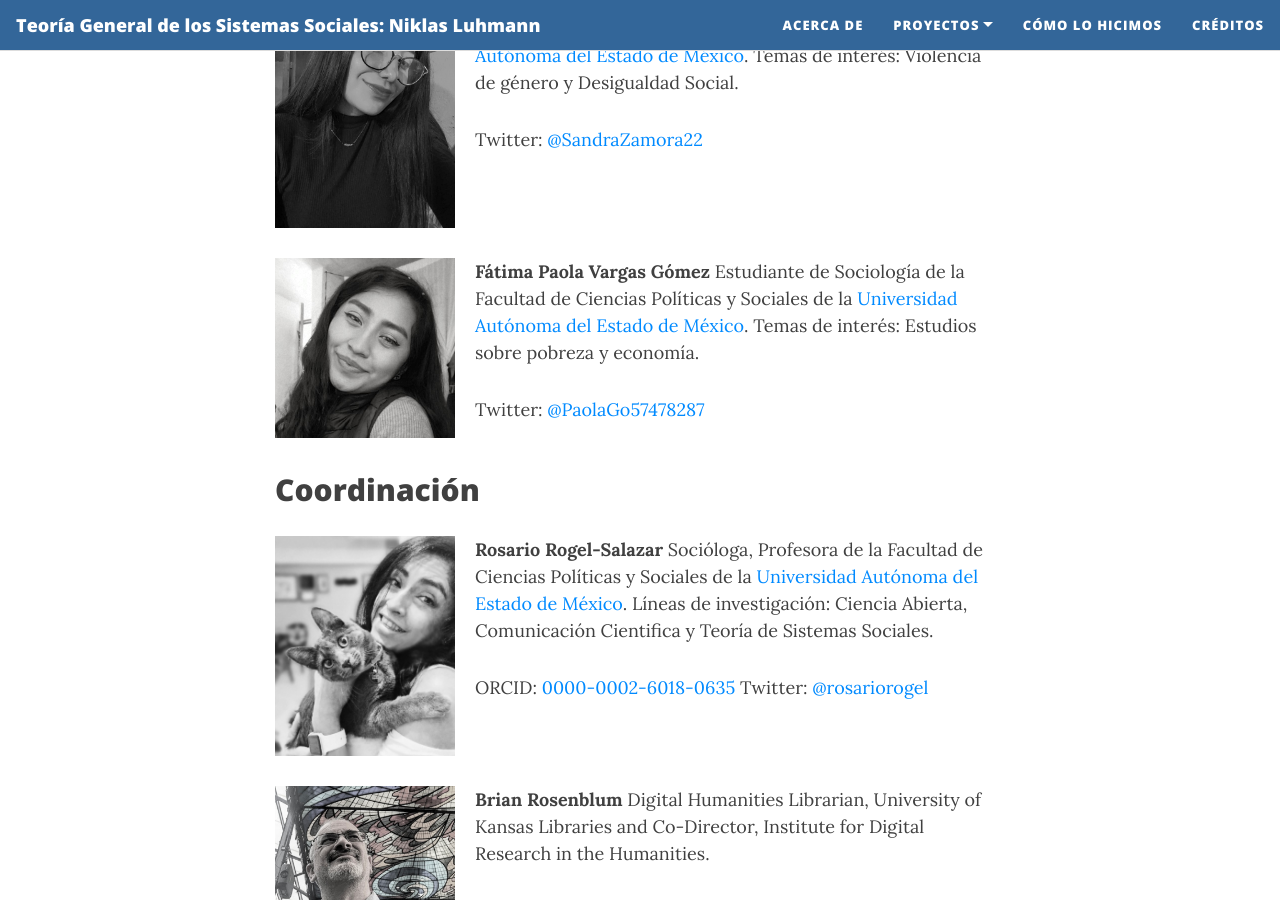
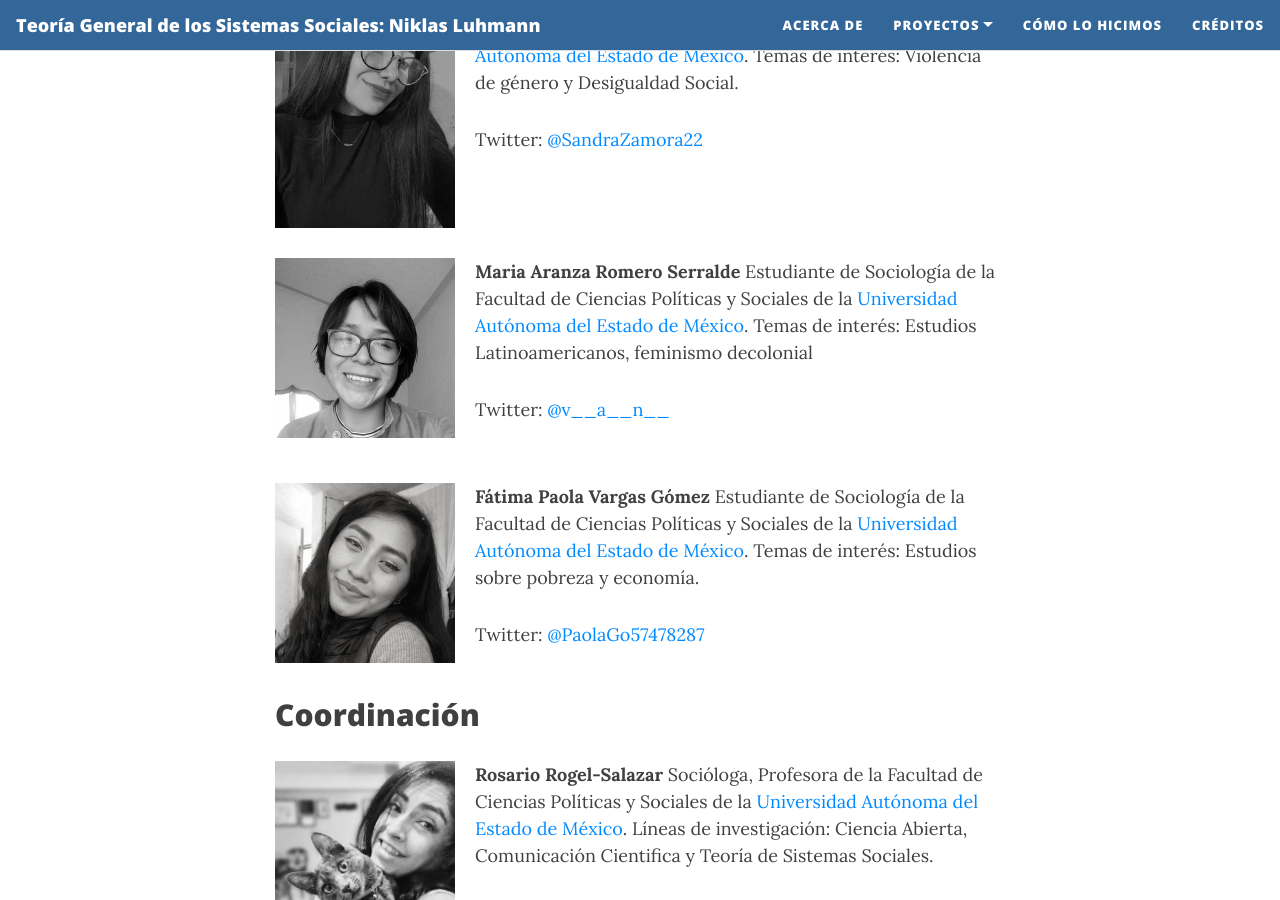
Before and after one commit to rosariorogel/luhmann, a Jekyll site: the page built from _pages/credits.md, in a window 1280 px wide and 900 px high, scrolled down 858 px. Built offline with Jekyll 4.4.1, drawn with Linux system fonts in a browser that asks for light colours; nearby versions of some CDN libraries.

Commit message:
Subí  foto y edite información propia

```diff
--- a/_pages/credits.md
+++ b/_pages/credits.md
@@ -25,6 +25,13 @@ Twitter: [@cura_aranza](https://twitter.com/cura_aranza)
 **Sandra Ramírez Zamora** Estudiante de Sociología de la Facultad de Ciencias Políticas y Sociales de la [Universidad Autónoma del Estado de México](https://www.uaemex.mx/). Temas de interés: Violencia de género y Desigualdad Social.
 
 Twitter: [@SandraZamora22](https://twitter.com/SandraZamora22)
+
+<div style="clear: both;"></div>
+
+<img src="{{ site.baseurl }}/assets/img/FotoMariaAranzaRomero.jpg" style="float:left;width:200px;padding-right:20px;">
+**Maria Aranza Romero Serralde** Estudiante de Sociología de la Facultad de Ciencias Políticas y Sociales de la [Universidad Autónoma del Estado de México](https://www.uaemex.mx/). Temas de interés: Estudios Latinoamericanos, feminismo decolonial
+
+Twitter: [@v__a__n__](https://twitter.com/@v__a__n__)
 
 <div style="clear: both;"></div>
 
```
